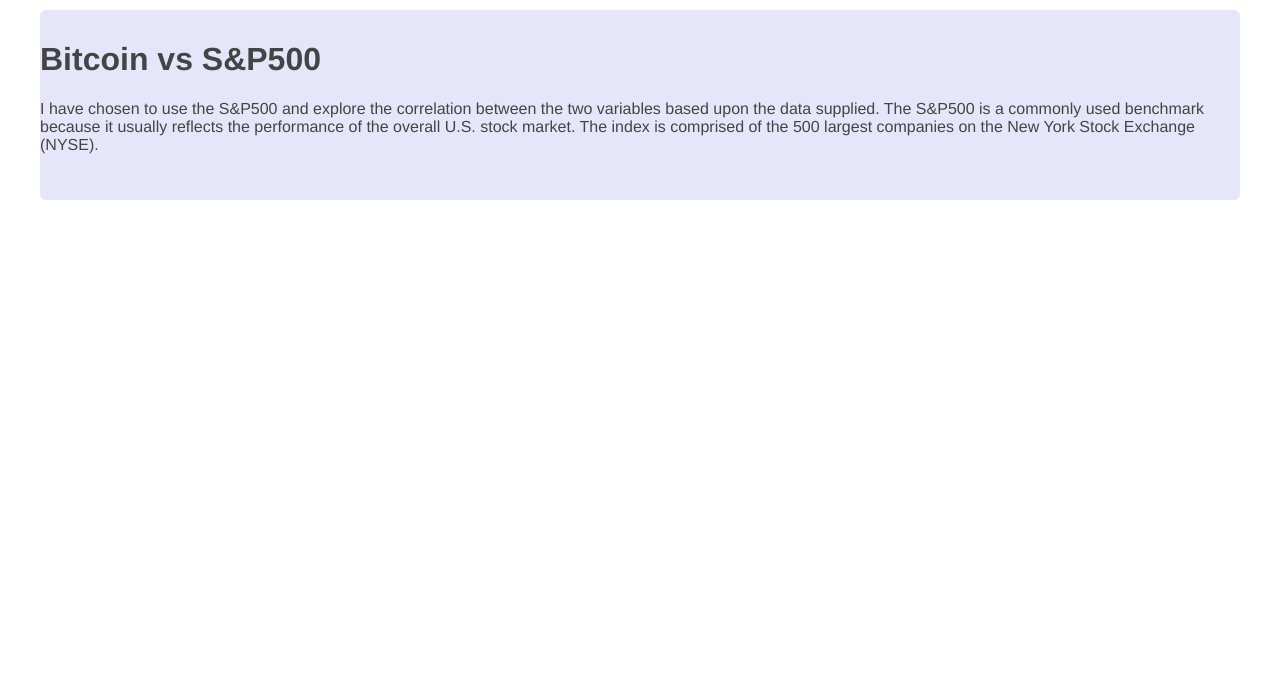
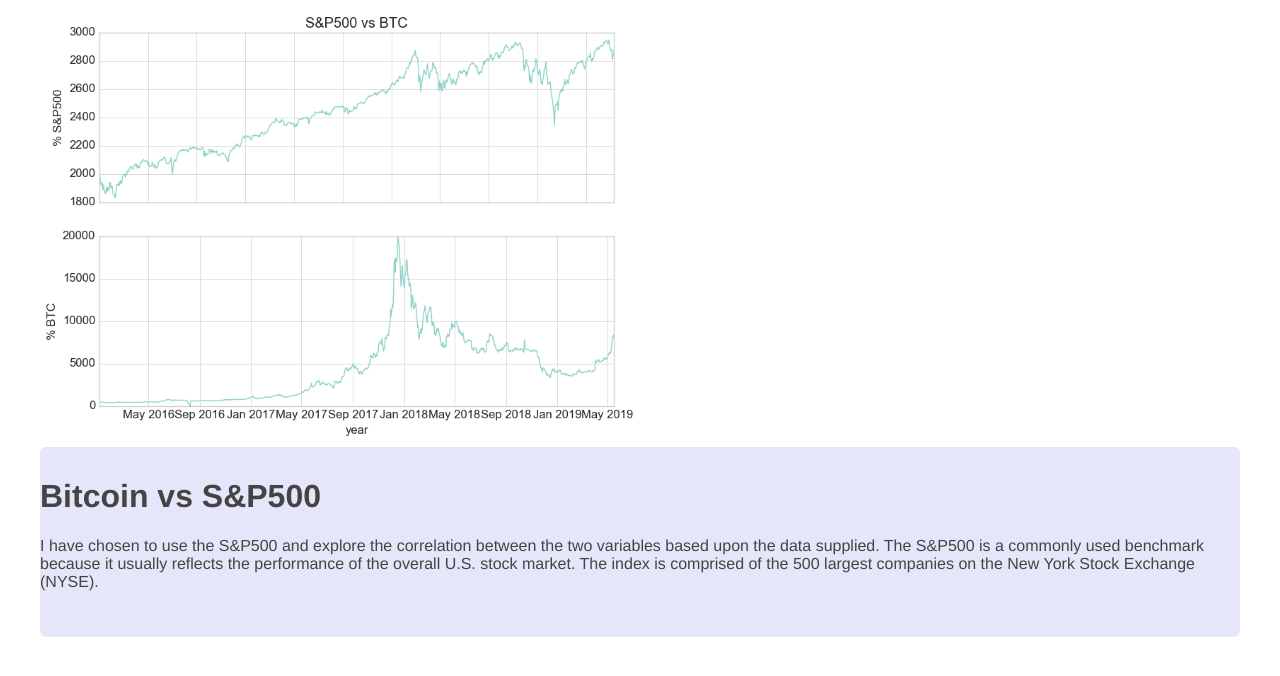
Before and after one commit to hilljtm/Correlations, a Flask app: page /spindex in a window 1280 px wide. Shown: the part 35-711 px from the top of the page. Run offline with Flask 2, Linux system fonts and the light colour scheme.

Commit message:
added sp500 plot to html page, formatting looks off now- check csv file for date format

```diff
--- a/spindex.py
+++ b/spindex.py
@@ -25,7 +25,6 @@
 
 plt.subplot(2, 1, 1)
 plt.plot(sp.index, sp)
-
 plt.xticks(sp.index[0::80], [])
 
 
--- a/static/css/main.css
+++ b/static/css/main.css
@@ -87,6 +87,11 @@
     height: 75%;
 }
 
+img[src="/static/sp500_btc.png"] {
+    width: 50%;
+    height:75%;
+}
+
 h2 {
     font-size: 3em;
     margin-top: 40px;
--- a/templates/spindex.html
+++ b/templates/spindex.html
@@ -1,6 +1,7 @@
 {% extends "layout.html" %}
 {% block content %}
 
+<img id="sp500", src="/static/sp500_btc.png" alt="sp500">
 <div class="spindex">
     <h1>Bitcoin vs S&P500</h1>
     <p>I have chosen to use the S&P500 and explore the correlation between the two variables based upon the data
```
Also changed, not shown: gold_btc.png (deleted), static/gold_btc.png, static/sp500_btc.png (renamed from sp500_btc.png).
